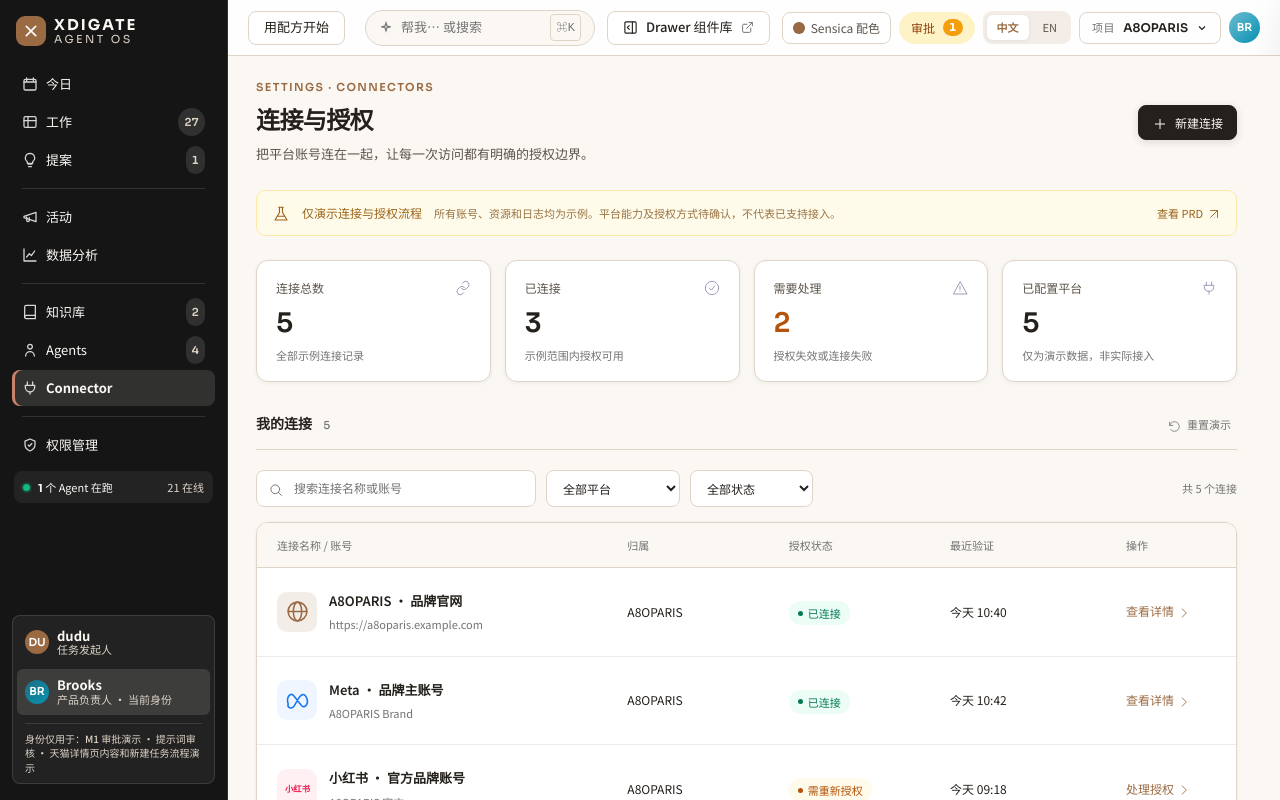
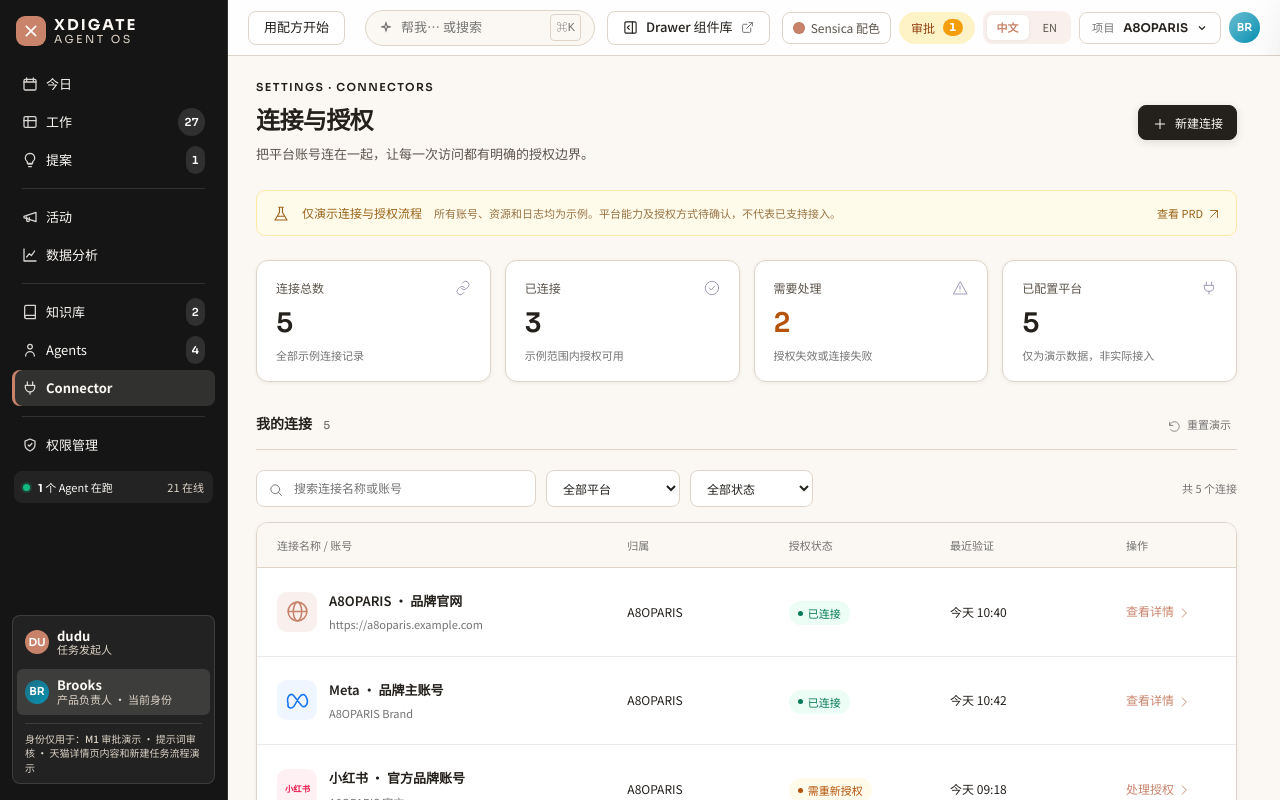
Before and after one commit to Sam-digate/Home-xdigate, a plain HTML site: page xin2/index.html in a window 1280 px wide. Drawn offline with nearby package versions, Linux system fonts and the light colour scheme.

Commit message:
fix: refine Sensica terracotta accents and intent surface

```diff
--- a/xin2/css/sensica-theme.css
+++ b/xin2/css/sensica-theme.css
@@ -1,6 +1,7 @@
 /* Palette sampled from https://sensica.com/ on 2026-10-26:
    hero background/button ink FBF8F4, hero button/title 24201C,
-   hero eyebrow/active dot 9A6B43, arrow border/inactive dot DED4C7,
+   primary accent now follows /pages/hair-removal step badges: C8836A;
+   arrow border/inactive dot DED4C7,
    hero secondary text 5C544B, site muted text 737373, accent C8836A.
    App-only hover/selection states use transparent layers of these colors.
    Shared by index and its isolated connector frame; semantic/platform colors stay intact. */
@@ -9,8 +10,8 @@
 .theme-swatch{width:12px;height:12px;border-radius:50%;background:var(--primary);border:1px solid rgba(0,0,0,.08);flex-shrink:0}
 :root[data-theme="sensica"]{
   --sb:#151515;--sb2:rgba(251,248,244,.06);
-  --primary:#9A6B43;--primary-h:#24201C;--primary-hover:#24201C;
-  --primary-lt:#9A6B43;--primary-bg:rgba(154,107,67,.12);
+  --primary:#C8836A;--primary-h:#24201C;--primary-hover:#24201C;
+  --primary-lt:#C8836A;--primary-bg:rgba(200,131,106,.12);
   --primary-tint:#FBF8F4;--primary-bd:#DED4C7;
   --surface:#fff;--bg:#FBF8F4;--border:#DED4C7;
   --surface-tint:#FBF8F4;--hairline:#EBEBEB;
@@ -28,8 +29,8 @@
 html[data-theme="sensica"] .nv{position:relative}
 html[data-theme="sensica"] .nv:hover{background:var(--sb2);color:var(--sb-t)}
 html[data-theme="sensica"] .nv.on{background:var(--sb-active);color:var(--sb-t);font-weight:600;box-shadow:inset 3px 0 #C8836A}
-html[data-theme="sensica"] .nv .bdg{background:var(--sb-active);color:var(--sb-tm)}
-html[data-theme="sensica"] .nv.on .bdg{background:var(--primary);color:var(--sb-t)}
+html[data-theme="sensica"] .nv .bdg{background:var(--sb-active);color:#fff}
+html[data-theme="sensica"] .nv.on .bdg{background:var(--primary);color:#fff}
 html[data-theme="sensica"] .nv-div{background:var(--sb-active)}
 html[data-theme="sensica"] .livecount{background:var(--sb2)}
 html[data-theme="sensica"] .livecount .n,
@@ -55,9 +56,10 @@
 /* Agent-origin cards use the customer's terracotta accent. */
 html[data-theme="sensica"] .kcard.srca{border-left-color:#C8836A}
 html[data-theme="sensica"] .bub.me{background:var(--surface-tint);border-color:var(--border)}
+html[data-theme="sensica"] .bub.me.intent-card{background:var(--surface)}
 html[data-theme="sensica"] .prog{background:var(--primary-bg)}
 html[data-theme="sensica"] .drawer-top-link{border-color:var(--border)}
-html[data-theme="sensica"] :is(input,textarea,select):focus{box-shadow:0 0 0 3px rgba(154,107,67,.10)}
+html[data-theme="sensica"] :is(input,textarea,select):focus{box-shadow:0 0 0 3px rgba(200,131,106,.10)}
 html[data-theme="sensica"] :is(#scrim,#sbscrim,.scrim){background:rgba(36,32,28,.30)}
 /* Connector-specific neutral surfaces; platform logos are deliberately excluded. */
 html[data-theme="sensica"] :is(.table-header,.connection-row:hover){background:var(--surface-tint)}
@@ -70,7 +72,7 @@
 /* Neutral surfaces that predate the shared color tokens. */
 html[data-theme="sensica"] :is(.product-upload,.kp-thumb,.kp-upload,.asset-preview,.asset-info-head .ib,.plan-doc-body,.plan-info,.plan-timeline-title,.plan-timeline-event,.plan-exec-row.head,.seo-more-settings,.seo-preview-stage,.inspection-metric,.sentiment-analysis,.sentiment-source-comment){background:var(--surface-tint);border-color:var(--border)}
 html[data-theme="sensica"] :is(.manual-agent-row:hover,.asset-custom-tag:hover){background:var(--surface-tint)}
-html[data-theme="sensica"] :is(.manual-agent-row.on,.status-filter.on){box-shadow:0 0 0 1px rgba(154,107,67,.12)}
+html[data-theme="sensica"] :is(.manual-agent-row.on,.status-filter.on){box-shadow:0 0 0 1px rgba(200,131,106,.12)}
 html[data-theme="sensica"] :is(.kp-sync-scroll,.kp-scroll){scrollbar-color:var(--border) var(--surface-tint)}
 html[data-theme="sensica"] :is(.btn:hover,.flow-back-button:hover){border-color:var(--primary-lt)}
 html[data-theme="sensica"] :is(.backdrop,.modal-backdrop){background:rgba(36,32,28,.30)}
@@ -79,4 +81,10 @@
 html[data-theme="sensica"] :is(.av,.avs)[data-user="du"],
 /* Legacy thread/message templates still inline the default purple identity color.
    Limit this fallback to compact identity badges, never platform logos or images. */
-html[data-theme="sensica"] .avs[style*="#7c3aed" i]{background:#9A6B43!important;color:#fff}
+html[data-theme="sensica"] .avs[style*="#7c3aed" i]{background:#C8836A!important;color:#fff}
+/* Terracotta marks selection; compact labels stay dark on white/light surfaces. */
+html[data-theme="sensica"] :is(.eyebrow,.dw-h .ty,.kp-sync-link,.status-filter.on,.dw-expand-toggle),
+html[data-theme="sensica"] .tabs button.selected{color:var(--t1)}
+html[data-theme="sensica"] :is(.seg,.kp-platform-nav,.kp-views,.roster-scope-tabs,.dw-tabs) button.on{color:var(--primary)}
+html[data-theme="sensica"] .dw-expand-toggle{background:var(--primary-bg)}
+html[data-theme="sensica"] #dw.expanded .dw-expand-toggle{background:var(--primary);color:var(--t1)}
```
Also changed, not shown: xin2/js/06-thread-artifacts-drawer.js, 1 other file.
